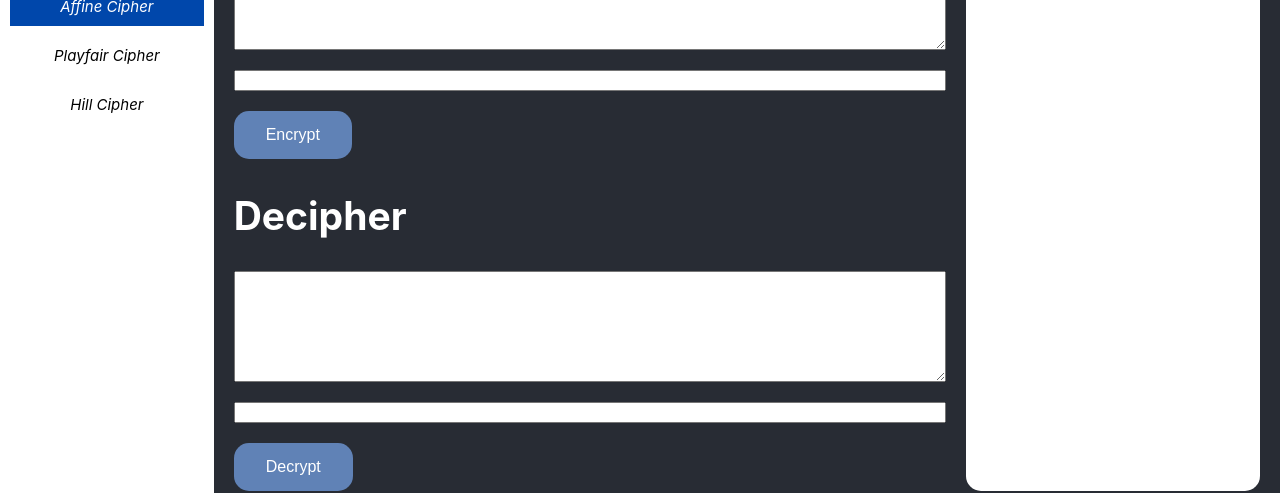
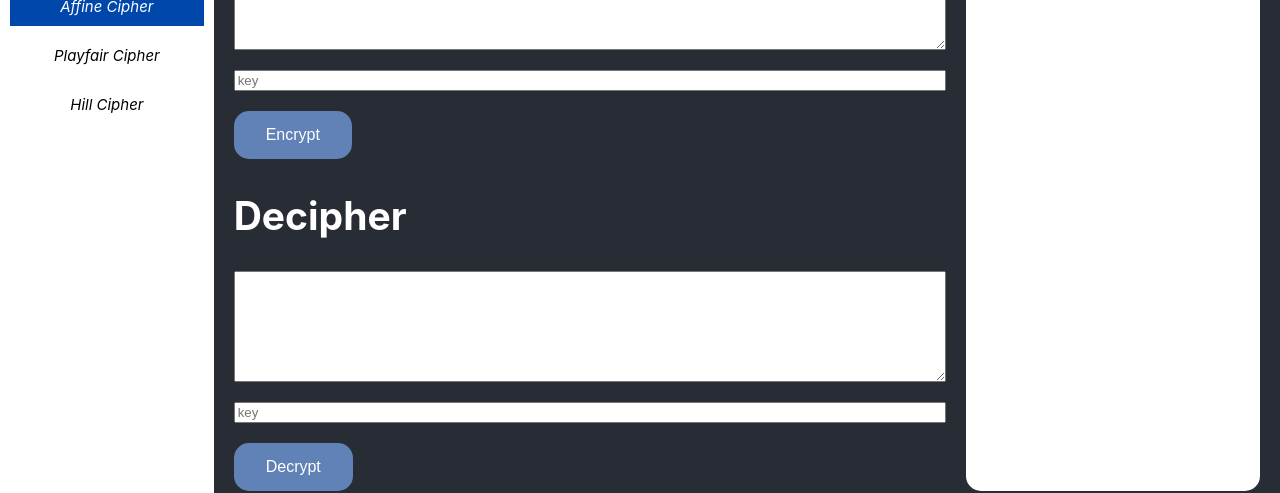
Before and after one commit to dikyrest/kripto-tugas-1, a React (Create React App) app: page /affine-cipher in a window 1280 px wide. Shown: the part 305-798 px from the top of the page. Built offline with nearby package versions, Linux system fonts and the light colour scheme; the HTML template or start-up script is replaced by a standard one.

Commit message:
add props as parameter

```diff
--- a/src/components/InputBox.js
+++ b/src/components/InputBox.js
@@ -1,9 +1,9 @@
-const InputBox = ({ id, input, setInput }) => {
+const InputBox = ({ id, input, setInput, ...props }) => {
   const handleChange = (event) => {
     setInput(event.target.value);
   };
 
-  return <input id={id} onChange={handleChange} type="text" />;
+  return <input id={id} onChange={handleChange} type="text" {...props} />;
 };
 
 export default InputBox;
```
